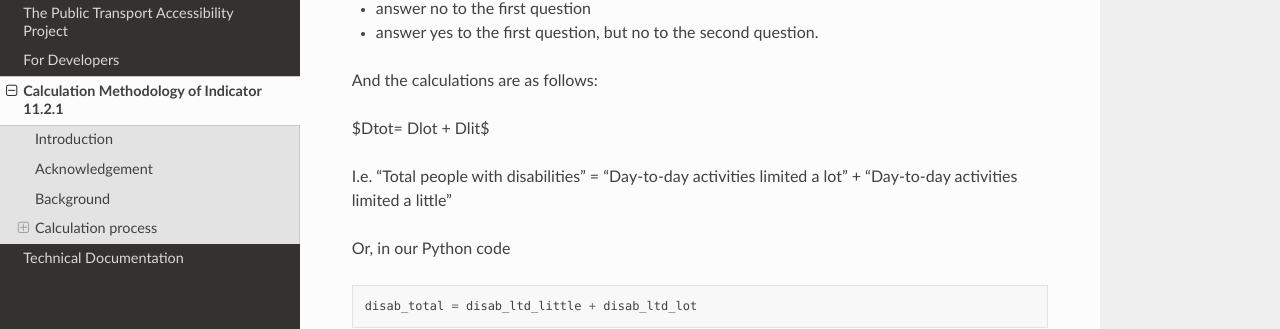
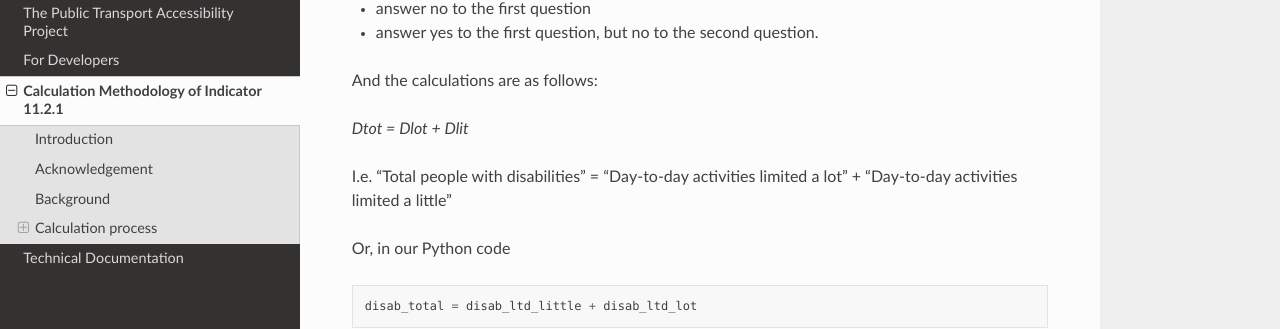
Before and after one commit to ONSdigital/SDG_11.2.1, a Sphinx documentation site: the page built from docs/source/write_up.md, in a window 1280 px wide and 900 px high, scrolled down 7380 px. Shown: the part 139-468 px from the top of the window. Built offline with Sphinx 7.4.7 and the Read the Docs theme 2.0.0, drawn with Linux system fonts in a browser that asks for light colours.

Commit message:
fixing equation

```diff
--- a/docs/source/write_up.md
+++ b/docs/source/write_up.md
@@ -281,7 +281,6 @@ We use Geopandas and for all geospatial operations in our analysis and the buffe
 The resulting geospatial polygons are then joined and can be used for further calculations.
 
 
-
 ![Combining polygons to make a multi-polygon](https://github.com/ONSdigital/SDG_11.2.1/raw/255-add-methodology/docs/source/img_readme/combining_buffers.png)
 
 **Figure 2: Process of combining polygons to create the service area**
@@ -363,8 +362,7 @@ Therefore in our calculation, people will be considered "Non-disabled" if they:
 
 And the calculations are as follows:
 
-
-$Dtot= Dlot + Dlit$
+_Dtot = Dlot + Dlit_
 
 
 I.e. "Total people with disabilities" = "Day-to-day activities limited a lot" + "Day-to-day activities limited a little"
```
